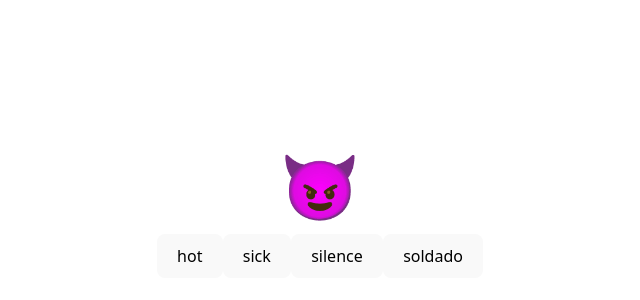
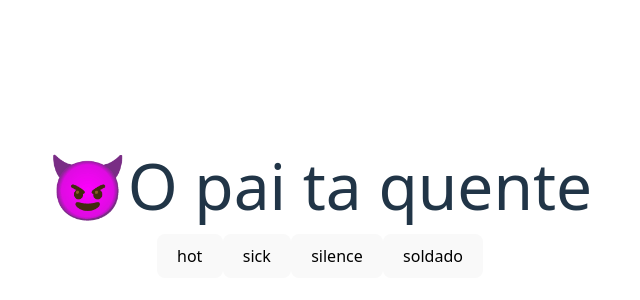
Before and after one commit to GianluccaPaiva/componenteComEstado, a React (Vite) app: page / in a window 1280 px wide. Shown: the part 192-492 px from the top of the page, without its empty margins (320-960 px from the left). Built offline with nearby package versions, Linux system fonts and the light colour scheme.

Commit message:
adicionai frase

```diff
--- a/src/Emoji.tsx
+++ b/src/Emoji.tsx
@@ -8,32 +8,45 @@ const EMOJIS = new Map<string, string>(
         ["soldado", "🫡"],
     ]
 );
-
+const FRASE = new Map<string, string>(
+    [
+        ["hot", "O pai ta quente"],
+        ["sick", "Eu bebi, mas paro quando quiser"],
+        ["silence","Não grita!"],
+        ["soldado", "Soldado, sempre serei seu soldado"],
+    ]
+);
 export  default function Emoji(){
     const [situacao, setSituacao] = useState("hot");
+    const [frase, setFrase] = useState("hot");
     console.log("Desenho: ",situacao);
     function ficaDoente(){
         console.log("Desenho: ",situacao);
         setSituacao("sick");
+        setFrase("sick");
     }
     function ficaQuente(){
         console.log("Desenho: ",situacao);
-        setSituacao("hot")
+        setSituacao("hot");
+        setFrase("hot")
     }
     function ficaSilence(){
         console.log("Desenho: ",situacao);
-        setSituacao("silence")
+        setSituacao("silence");
+        setFrase("silence")
 
     }
     function queroSerSeuSoldado(){
         console.log("Soldado, quero ser seu soldado");
         console.log("Desenho: ",situacao);
         setSituacao("soldado")
+        setFrase("soldado");
     }
     return(
         <>
         <div className="emoji">
             {EMOJIS.get(situacao)|| "🥶"}
+            {FRASE.get(frase)||"Fica frio ai"}
         </div>
             <button onClick={ficaQuente}>hot</button>
             <button onClick={ficaDoente}>sick</button>
```
